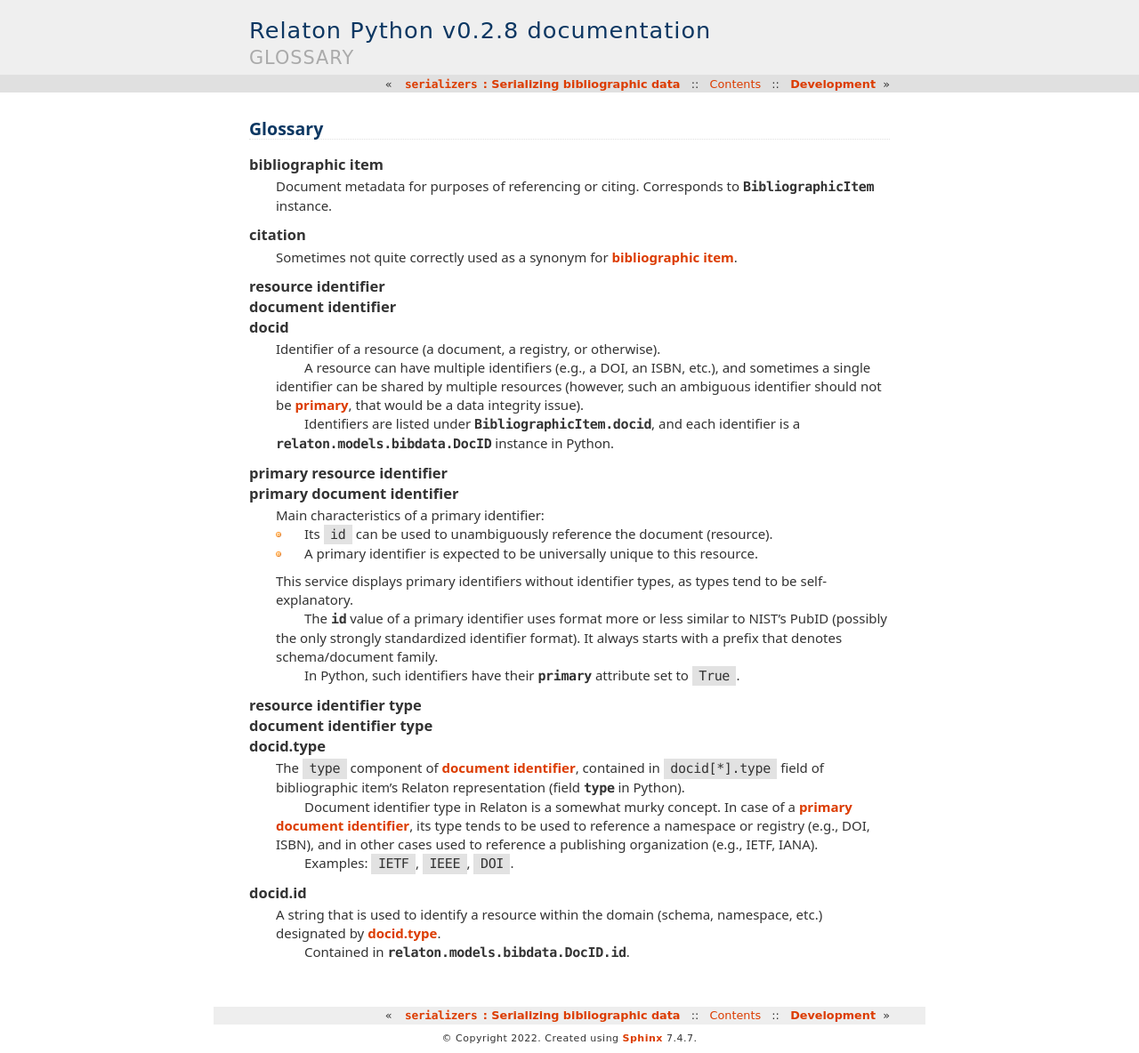
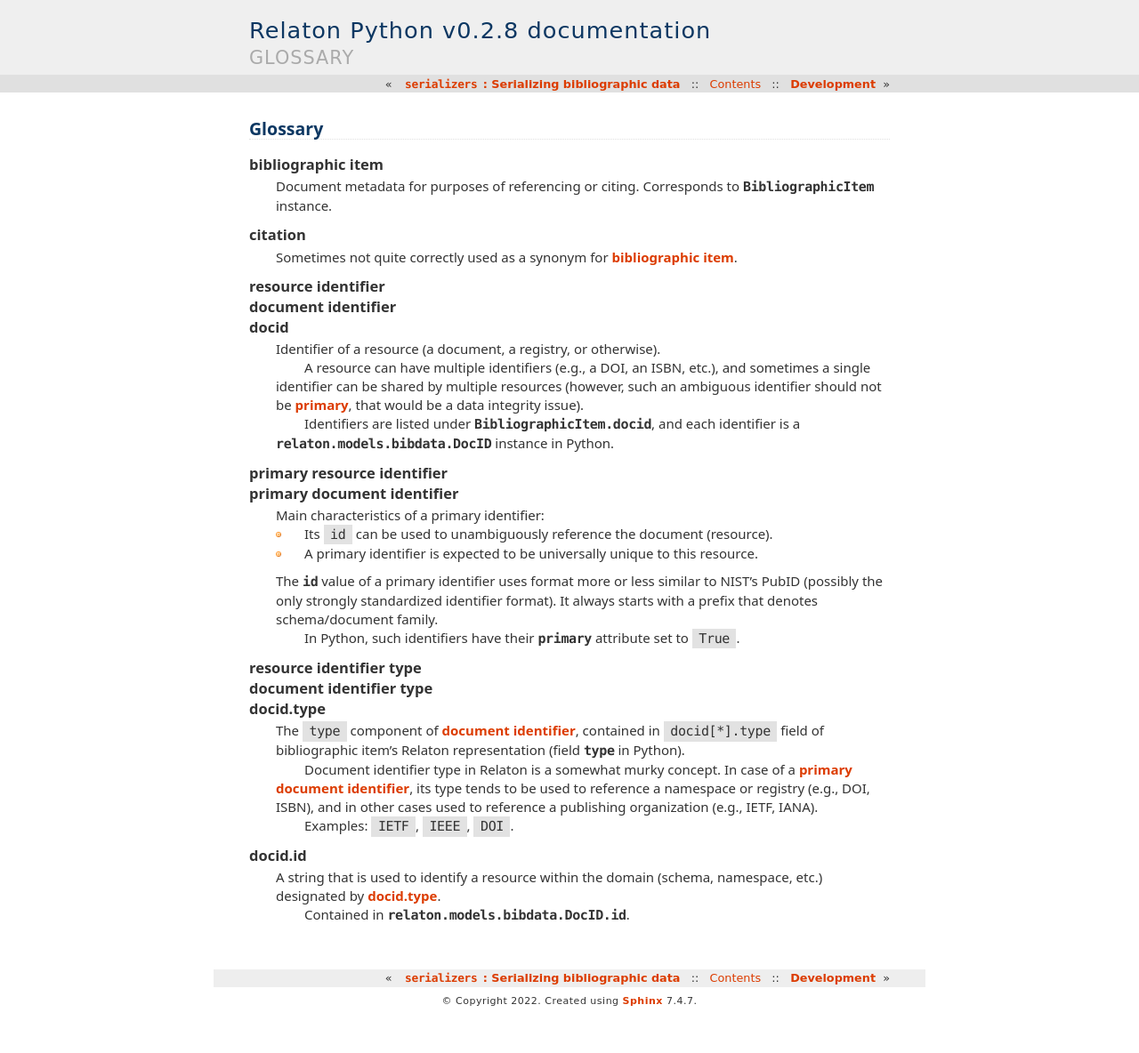
Before and after one commit to relaton/relaton-py, a Sphinx documentation site: the page built from docs/glossary.rst, in a window 1280 px wide. Shown: the whole page at 89% size. Built offline with Sphinx 7.4.7, drawn with Linux system fonts in a browser that asks for light colours; after the commit the page ends 1142 px from its top, so only the background shows below that.

Commit message:
docs(glossary): remove leftover reference to BibXML service

```diff
--- a/docs/glossary.rst
+++ b/docs/glossary.rst
@@ -34,9 +34,6 @@ Glossary
        - A primary identifier is expected to be
          universally unique to this resource.
 
-       This service displays primary identifiers without identifier types,
-       as types tend to be self-explanatory.
-
        The :data:`~relaton.models.bibdata.DocID.id` value of a primary identifier
        uses format more or less similar to NIST’s PubID
        (possibly the only strongly standardized identifier format).
```
